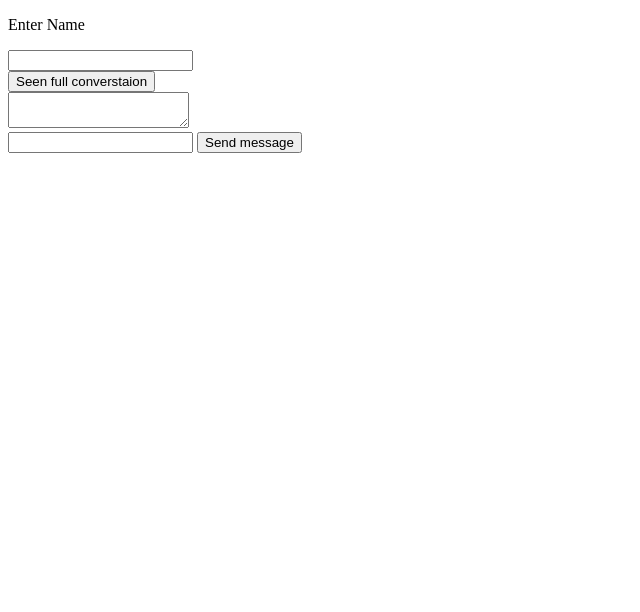
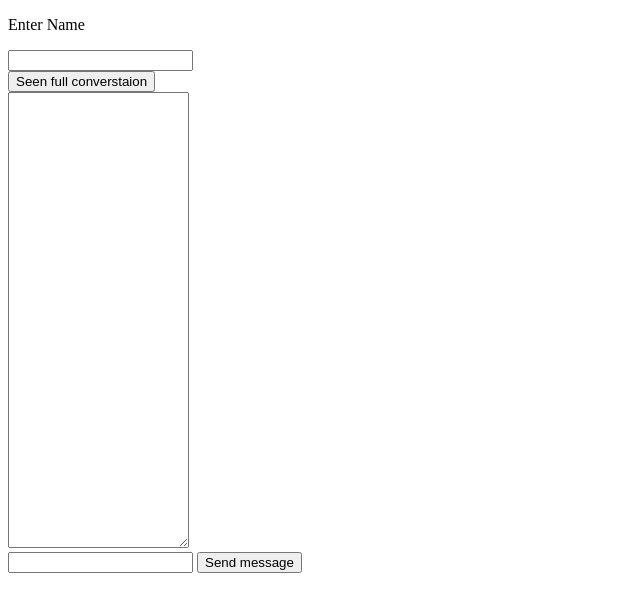
Before and after one commit to AAliasAccount/messenger, a plain HTML site: page website/index.html in a window 1280 px wide. Shown: the whole page, without its empty margins (0-640 px from the left). Drawn offline with Linux system fonts and the light colour scheme.

Commit message:
setting large area

```diff
--- a/website/index.html
+++ b/website/index.html
@@ -13,7 +13,7 @@
         </div>
             <button onclick="getFullConvo()">Seen full converstaion</button>
         <div>
-            <textarea id="chatbox" ></textarea>
+            <textarea id="chatbox" rows="30"></textarea>
         </div>
             <input id="messageBox" type="text">
             <button
```
